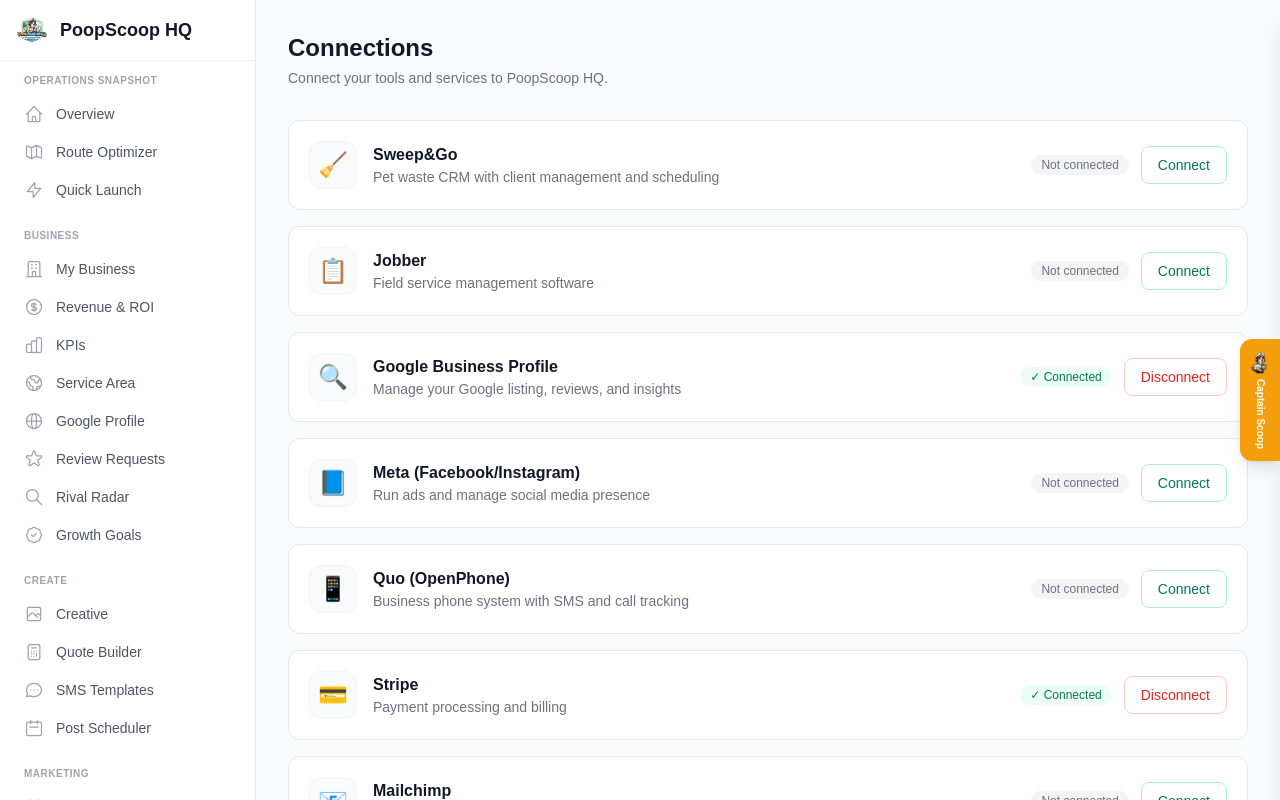
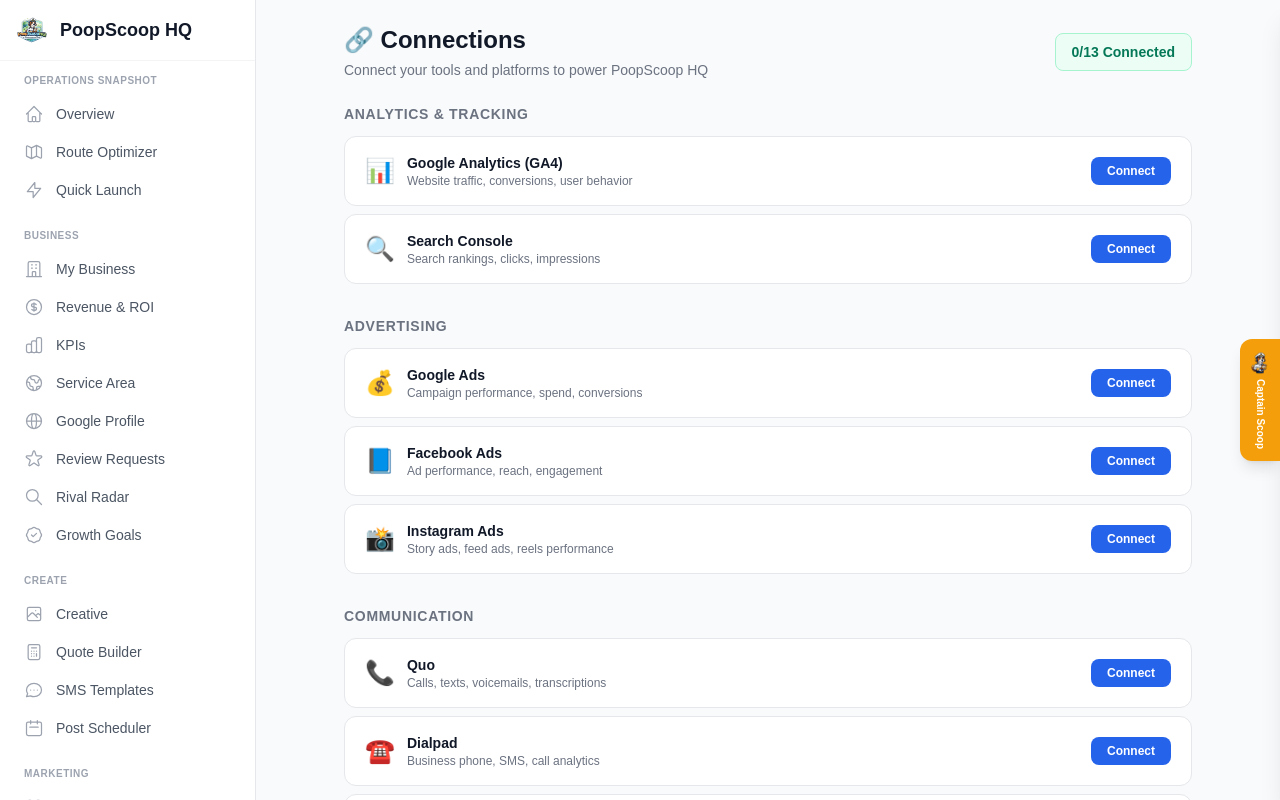
Before and after one commit to jjclark529/poopscoophq, a Next.js app: page /dashboard/settings/connections in a window 1280 px wide. Shown: the top 800 px of the page. Built offline with nearby package versions, Linux system fonts and the light colour scheme.

Commit message:
Connections: 13 integrations grouped by category, expandable Connect forms with API key/OAuth inputs, connected/disconnect status, counter badge

```diff
--- a/src/app/dashboard/settings/connections/page.tsx
+++ b/src/app/dashboard/settings/connections/page.tsx
@@ -2,68 +2,151 @@
 
 import { useState } from "react";
 
-const connections = [
-  { id: "sweepandgo", name: "Sweep&Go", desc: "Pet waste CRM with client management and scheduling", status: "disconnected", icon: "🧹" },
-  { id: "jobber", name: "Jobber", desc: "Field service management software", status: "disconnected", icon: "📋" },
-  { id: "google", name: "Google Business Profile", desc: "Manage your Google listing, reviews, and insights", status: "connected", icon: "🔍" },
-  { id: "meta", name: "Meta (Facebook/Instagram)", desc: "Run ads and manage social media presence", status: "disconnected", icon: "📘" },
-  { id: "quo", name: "Quo (OpenPhone)", desc: "Business phone system with SMS and call tracking", status: "disconnected", icon: "📱" },
-  { id: "stripe", name: "Stripe", desc: "Payment processing and billing", status: "connected", icon: "💳" },
-  { id: "mailchimp", name: "Mailchimp", desc: "Email marketing and automation", status: "disconnected", icon: "📧" },
+interface Connection {
+  id: string;
+  icon: string;
+  name: string;
+  description: string;
+  category: string;
+  connected: boolean;
+  apiKeyField?: string;
+  apiKeyValue?: string;
+}
+
+const connections: Connection[] = [
+  { id: "ga4", icon: "📊", name: "Google Analytics (GA4)", description: "Website traffic, conversions, user behavior", category: "Analytics & Tracking", connected: false },
+  { id: "gsc", icon: "🔍", name: "Search Console", description: "Search rankings, clicks, impressions", category: "Analytics & Tracking", connected: false },
+  { id: "gads", icon: "💰", name: "Google Ads", description: "Campaign performance, spend, conversions", category: "Advertising", connected: false },
+  { id: "fbads", icon: "📘", name: "Facebook Ads", description: "Ad performance, reach, engagement", category: "Advertising", connected: false },
+  { id: "igads", icon: "📸", name: "Instagram Ads", description: "Story ads, feed ads, reels performance", category: "Advertising", connected: false },
+  { id: "quo", icon: "📞", name: "Quo", description: "Calls, texts, voicemails, transcriptions", category: "Communication", connected: false },
+  { id: "dialpad", icon: "☎️", name: "Dialpad", description: "Business phone, SMS, call analytics", category: "Communication", connected: false },
+  { id: "ringcentral", icon: "📱", name: "RingCentral", description: "Cloud phone, SMS, team messaging", category: "Communication", connected: false },
+  { id: "sweepandgo", icon: "🧹", name: "Sweep&Go", description: "Clients, subscriptions, jobs, payments", category: "Sales CRM", connected: false },
+  { id: "hubspot", icon: "🔗", name: "HubSpot", description: "Contacts, deals, pipeline via Make", category: "Sales CRM", connected: false },
+  { id: "jobber", icon: "🔧", name: "Jobber", description: "Jobs, invoices, clients, quotes", category: "Sales CRM", connected: false },
+  { id: "pipeline", icon: "📊", name: "Pipeline CRM", description: "Deals, contacts, pipeline stages", category: "Sales CRM", connected: false },
+  { id: "ghl", icon: "🚀", name: "GoHighLevel", description: "Contacts, opportunities, campaigns", category: "Sales CRM", connected: false },
 ];
+
+const categories = ["Analytics & Tracking", "Advertising", "Communication", "Sales CRM"];
 
 export default function ConnectionsPage() {
   const [conns, setConns] = useState(connections);
+  const [expandedId, setExpandedId] = useState<string | null>(null);
+  const [apiInputs, setApiInputs] = useState<Record<string, string>>({});
 
-  const toggleConnection = (id: string) => {
-    setConns((prev) => prev.map((c) =>
-      c.id === id ? { ...c, status: c.status === "connected" ? "disconnected" : "connected" } : c
-    ));
+  const handleConnect = (id: string) => {
+    setConns(prev => prev.map(c => c.id === id ? { ...c, connected: true } : c));
+    setExpandedId(null);
   };
 
+  const handleDisconnect = (id: string) => {
+    setConns(prev => prev.map(c => c.id === id ? { ...c, connected: false } : c));
+  };
+
+  const connectedCount = conns.filter(c => c.connected).length;
+
   return (
-    <div className="p-8 max-w-5xl">
-      <div className="mb-8">
-        <h1 className="text-2xl font-bold text-gray-900 mb-1">Connections</h1>
-        <p className="text-gray-500 text-sm">Connect your tools and services to PoopScoop HQ.</p>
+    <div className="p-6 max-w-4xl mx-auto">
+      <div className="flex items-center justify-between mb-6">
+        <div>
+          <h1 className="text-2xl font-bold text-gray-900">🔗 Connections</h1>
+          <p className="text-gray-500 text-sm mt-1">Connect your tools and platforms to power PoopScoop HQ</p>
+        </div>
+        <div className="bg-emerald-50 border border-emerald-200 rounded-lg px-4 py-2">
+          <p className="text-sm font-semibold text-emerald-700">{connectedCount}/{conns.length} Connected</p>
+        </div>
       </div>
 
-      <div className="space-y-4">
-        {conns.map((conn) => (
-          <div key={conn.id} className="bg-white border border-gray-200 rounded-xl p-5 flex items-center justify-between hover:shadow-sm transition-shadow">
-            <div className="flex items-center gap-4">
-              <div className="w-12 h-12 bg-gray-50 rounded-xl flex items-center justify-center text-2xl border border-gray-100">
-                {conn.icon}
-              </div>
+      <div className="space-y-8">
+        {categories.map(cat => {
+          const items = conns.filter(c => c.category === cat);
+          return (
+            <div key={cat}>
+              <h2 className="text-sm font-semibold text-gray-500 uppercase tracking-wider mb-3">{cat}</h2>
+              <div className="space-y-2">
+                {items.map(conn => {
+                  const isExpanded = expandedId === conn.id;
+                  return (
+                    <div key={conn.id} className="bg-white rounded-xl border border-gray-200 overflow-hidden">
+                      <div className="flex items-center justify-between px-5 py-4">
+                        <div className="flex items-center gap-3">
+                          <span className="text-2xl">{conn.icon}</span>
                           <div>
-                <h3 className="font-semibold text-gray-900">{conn.name}</h3>
-                <p className="text-sm text-gray-500">{conn.desc}</p>
+                            <p className="text-sm font-semibold text-gray-900">{conn.name}</p>
+                            <p className="text-xs text-gray-500">{conn.description}</p>
                           </div>
                         </div>
                         <div className="flex items-center gap-3">
-              <span className={`text-xs px-2.5 py-0.5 rounded-full font-medium ${
-                conn.status === "connected" ? "bg-emerald-50 text-emerald-700" : "bg-gray-100 text-gray-500"
-              }`}>
-                {conn.status === "connected" ? "✓ Connected" : "Not connected"}
+                          {conn.connected ? (
+                            <>
+                              <span className="flex items-center gap-1.5 text-xs font-semibold text-emerald-600">
+                                <span className="w-2 h-2 bg-emerald-500 rounded-full" />
+                                Connected
                               </span>
                               <button
-                onClick={() => toggleConnection(conn.id)}
-                className={`px-4 py-2 rounded-lg text-sm font-medium transition-colors border ${
-                  conn.status === "connected"
-                    ? "border-red-200 text-red-600 hover:bg-red-50"
-                    : "border-emerald-200 text-emerald-700 hover:bg-emerald-50"
-                }`}
+                                onClick={() => handleDisconnect(conn.id)}
+                                className="text-xs text-red-500 hover:text-red-700 font-medium"
                               >
-                {conn.status === "connected" ? "Disconnect" : "Connect"}
+                                Disconnect
+                              </button>
+                            </>
+                          ) : (
+                            <button
+                              onClick={() => setExpandedId(isExpanded ? null : conn.id)}
+                              className="px-4 py-1.5 bg-blue-600 hover:bg-blue-700 text-white rounded-lg text-xs font-semibold transition-colors"
+                            >
+                              Connect
+                            </button>
+                          )}
+                        </div>
+                      </div>
+
+                      {isExpanded && !conn.connected && (
+                        <div className="px-5 pb-4 border-t border-gray-100 pt-4">
+                          <div className="max-w-md">
+                            <label className="block text-xs text-gray-500 mb-1.5 font-medium">
+                              {conn.id === "hubspot" ? "Make (Integromat) Webhook URL" :
+                               conn.id === "sweepandgo" || conn.id === "jobber" ? "API Token" :
+                               conn.id === "quo" || conn.id === "dialpad" || conn.id === "ringcentral" ? "API Key" :
+                               "OAuth / API Key"}
+                            </label>
+                            <div className="flex gap-2">
+                              <input
+                                type="password"
+                                value={apiInputs[conn.id] || ""}
+                                onChange={e => setApiInputs(prev => ({ ...prev, [conn.id]: e.target.value }))}
+                                placeholder={conn.id === "hubspot" ? "https://hook.make.com/..." : "Enter your API key or token"}
+                                className="flex-1 px-3 py-2 border border-gray-300 rounded-lg text-sm focus:outline-none focus:ring-2 focus:ring-blue-500"
+                              />
+                              <button
+                                onClick={() => handleConnect(conn.id)}
+                                className="px-4 py-2 bg-emerald-600 hover:bg-emerald-700 text-white rounded-lg text-xs font-semibold transition-colors"
+                              >
+                                Save & Connect
                               </button>
                             </div>
+                            {(conn.id === "gads" || conn.id === "fbads" || conn.id === "igads" || conn.id === "ga4" || conn.id === "gsc") && (
+                              <p className="text-xs text-gray-400 mt-2">
+                                Requires OAuth authentication. Click Connect to authorize via {conn.id.includes("g") ? "Google" : "Meta"}.
+                              </p>
+                            )}
+                            {conn.id === "hubspot" && (
+                              <p className="text-xs text-gray-400 mt-2">
+                                HubSpot connects via Make (Integromat) workflows. Create a scenario in Make and paste the webhook URL here.
+                              </p>
+                            )}
                           </div>
-        ))}
                         </div>
-
-      <div className="mt-6 bg-blue-50 border border-blue-100 rounded-xl p-5">
-        <h3 className="text-sm font-semibold text-blue-900 mb-1">💡 Need a different integration?</h3>
-        <p className="text-sm text-blue-700">We&apos;re always adding new integrations. Contact support or request one from the Help page.</p>
+                      )}
+                    </div>
+                  );
+                })}
+              </div>
+            </div>
+          );
+        })}
       </div>
     </div>
   );
```
Lines whose indentation alone changed are shown as unchanged.
